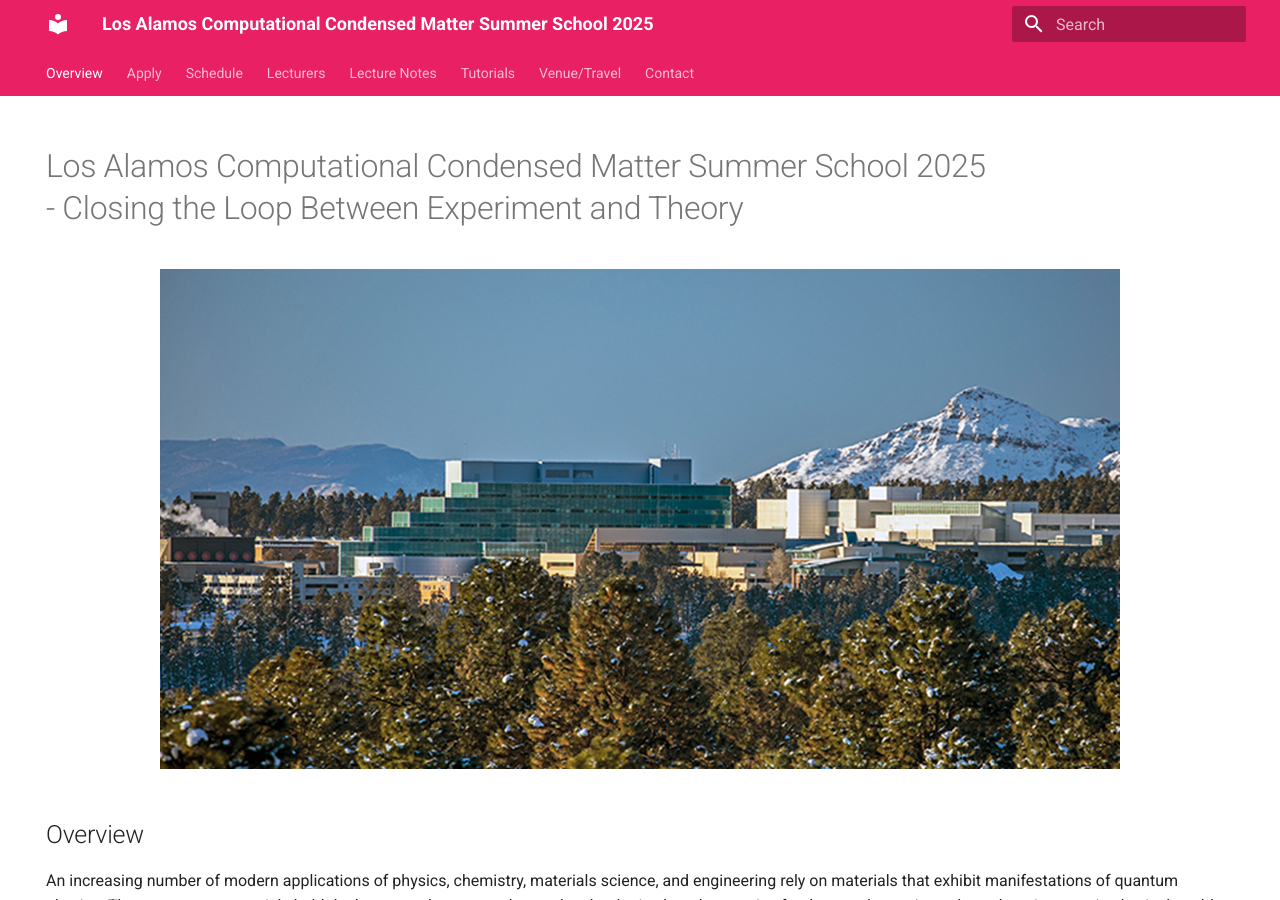
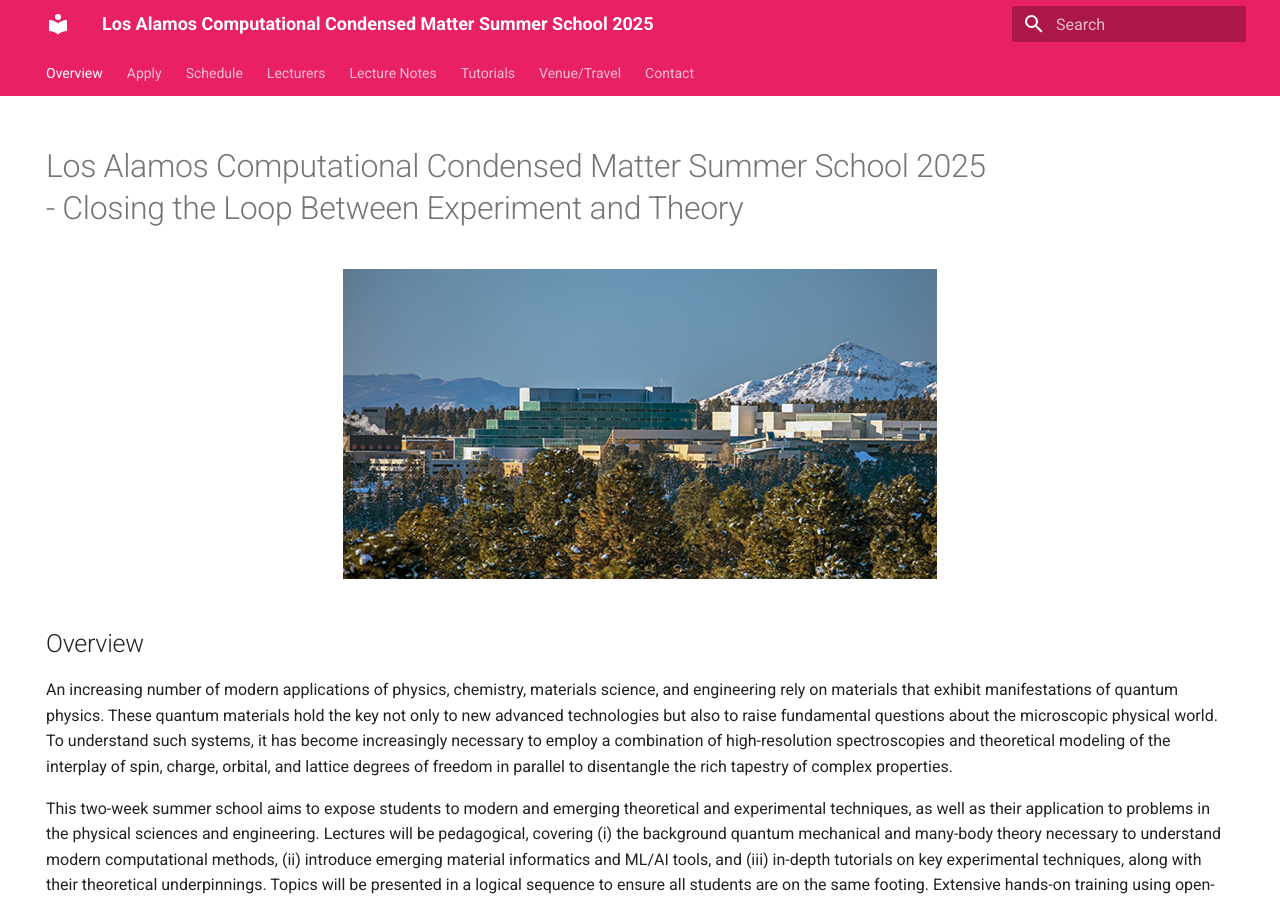
Before and after one commit to LACCMSS/2025, an MkDocs documentation site: the page built from docs/index.md, in a window 1280 px wide and 900 px high. Built offline with MkDocs 1.6.1 and Material for MkDocs 9.7.7, drawn with Linux system fonts in a browser that asks for light colours.

Commit message:
Update index.md

```diff
--- a/docs/index.md
+++ b/docs/index.md
@@ -9,7 +9,7 @@ title: Los Alamos Computational Condensed Matter Summer School 2025
 # Los Alamos Computational Condensed Matter Summer School 2025<br>- Closing the Loop Between Experiment and Theory
 
 <p align="center">
-  <img src="assets/images/lanl.jpg" />
+  <img src="assets/images/lanl.jpg" width="50%" height="50%" />
 </p>
 
 ## Overview
```
